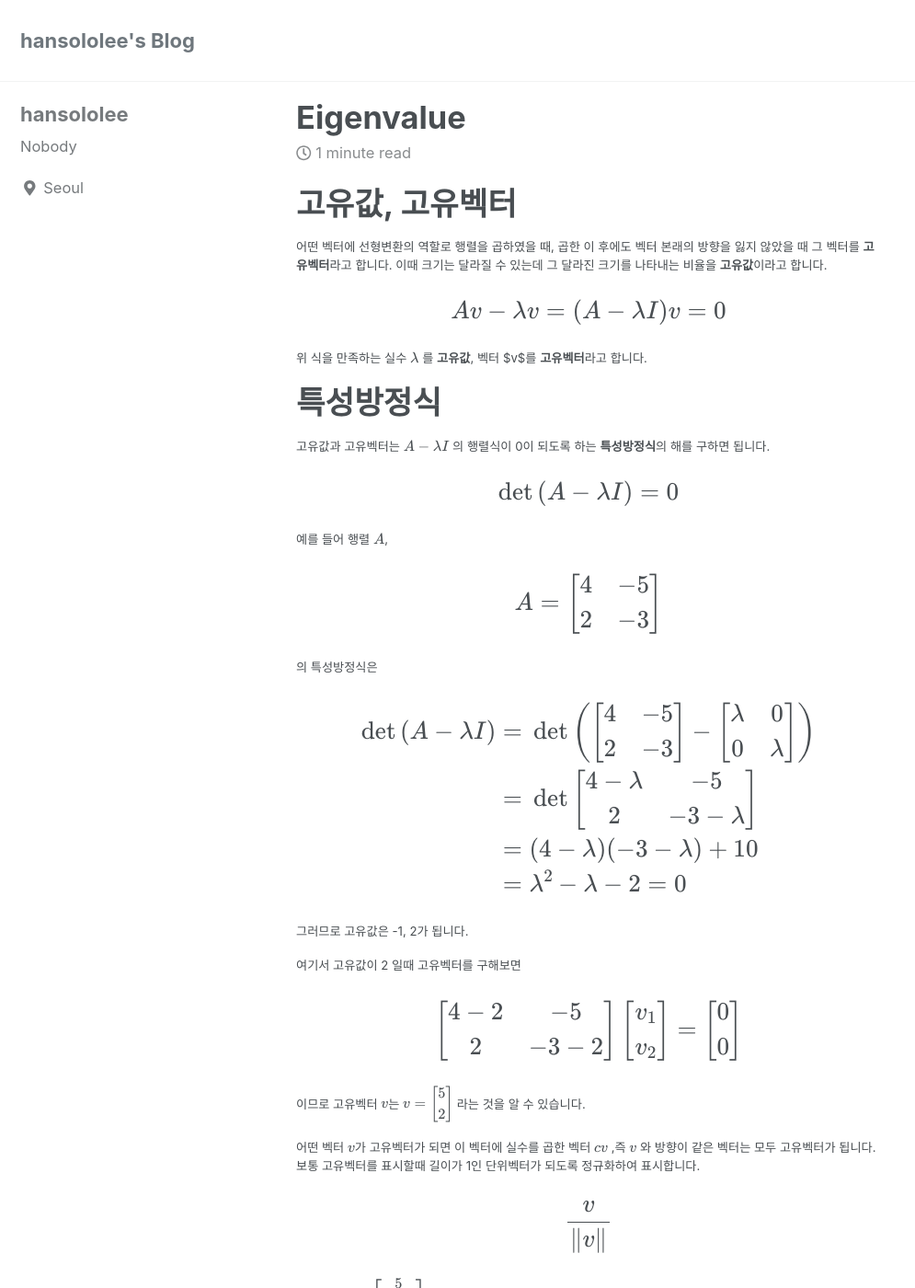
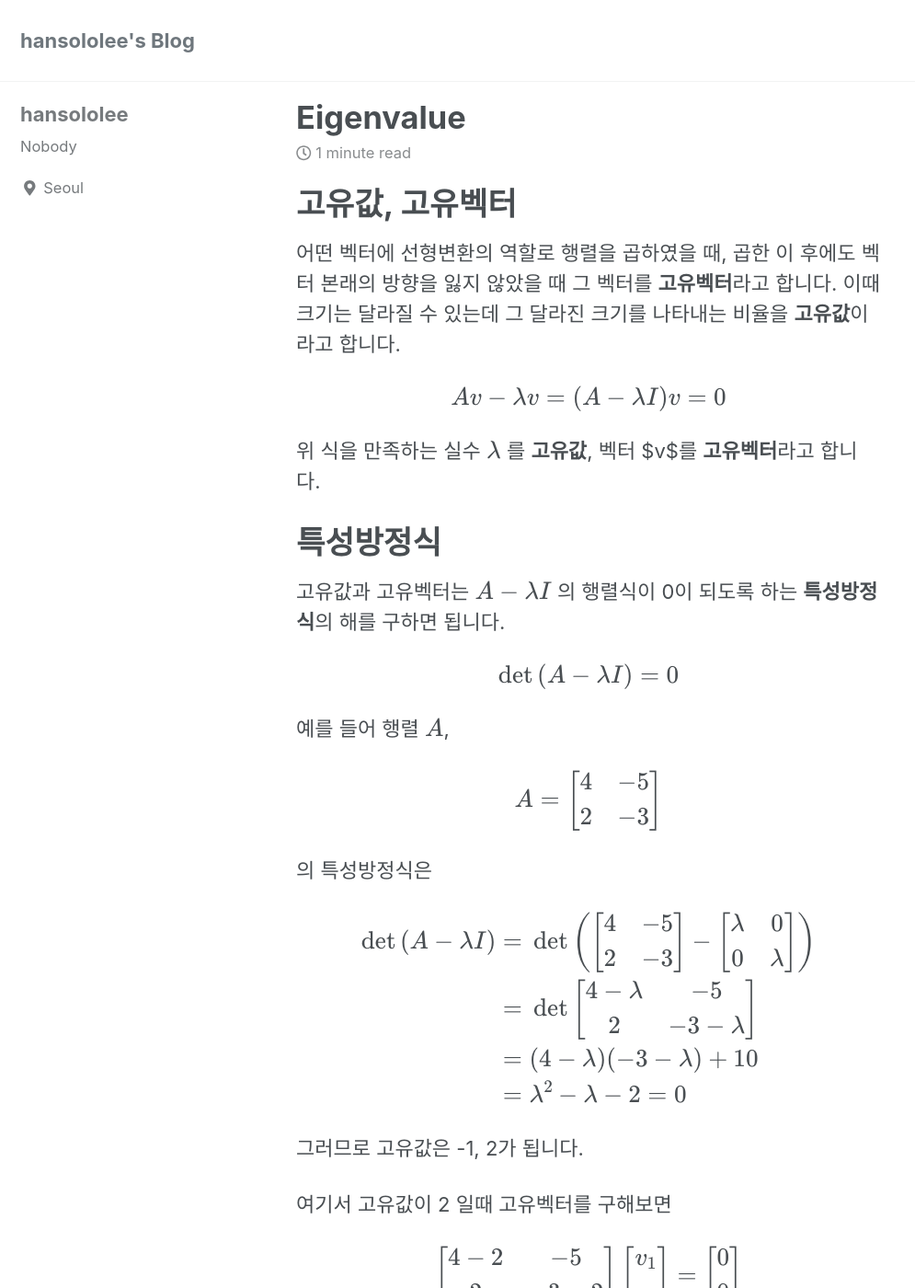
Before and after one commit to arisongha/hansololee.github.io, a Jekyll site: the page built from _posts/2019-01-14-eigenvalue.md, in a window 1280 px wide and 1400 px high. Shown: the whole window at 92% size, without its empty margins (0-995 px from the left). Built offline with Jekyll 4.4.1, drawn with Linux system fonts in a browser that asks for light colours; cached includes are drawn as plain includes; nearby versions of some CDN libraries; formulas are drawn with MathJax 3.

Commit message:
Update _page.scss

```diff
--- a/_sass/minimal-mistakes/_page.scss
+++ b/_sass/minimal-mistakes/_page.scss
@@ -75,7 +75,7 @@
   p,
   li,
   dl {
-    font-size: 0.6em;
+    font-size: 1em;
   }
 
   /* paragraph indents */
```
